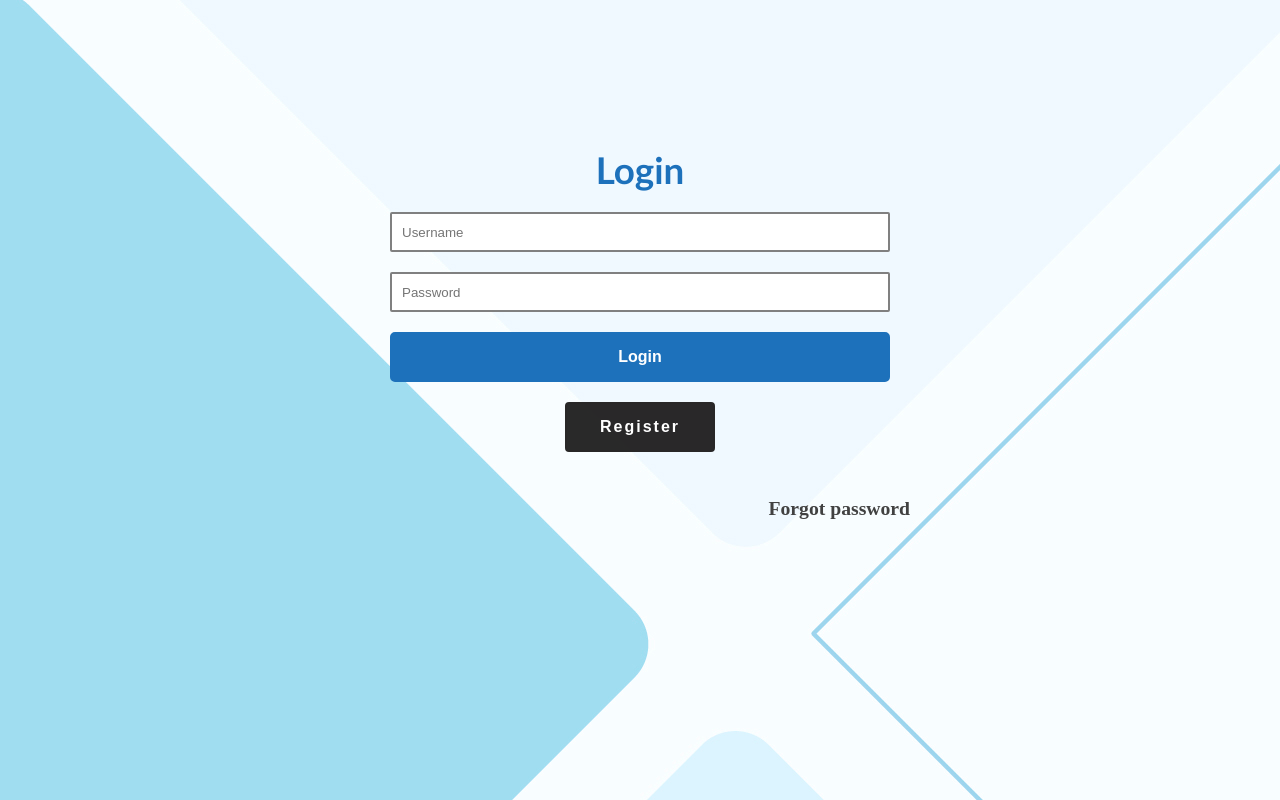
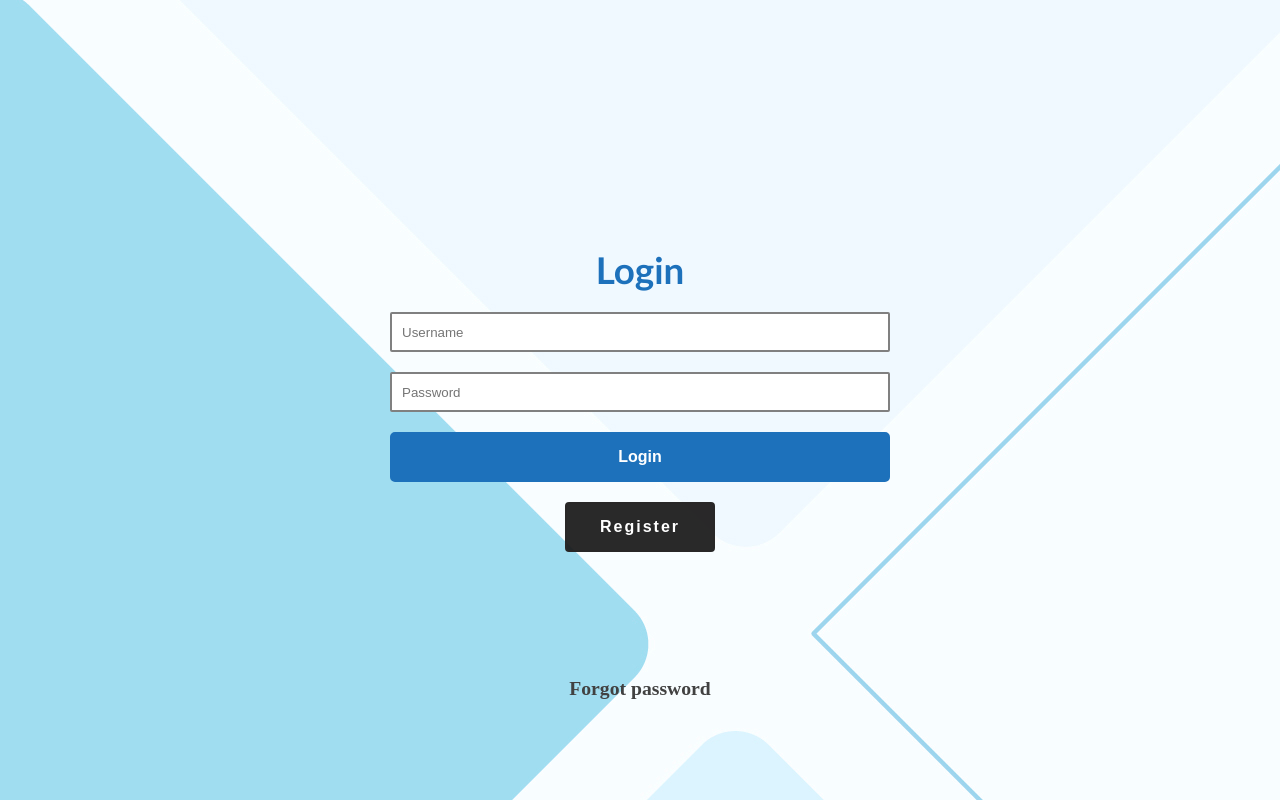
Before and after one commit to mysteriork/LinkedIn-Lite, a React (Create React App) app in the folder frontend/: page /login in a window 1280 px wide. Built offline with nearby package versions, Linux system fonts and the light colour scheme.

Commit message:
Updated frontend

```diff
--- a/frontend/src/components/home.js
+++ b/frontend/src/components/home.js
@@ -137,7 +137,7 @@ function Home() {
 
   const searchIT = () => {
     if (!search.trim()) {
-      showData(); // reset to full list
+      showData();
       return;
     }
     setSearchClick(true);
@@ -161,7 +161,7 @@ function Home() {
               color: "white",
               fontSize: "large",
               fontWeight: "600",
-              fontFamily: "calibri",
+              fontFamily: "Arial",
             }}
           >
             LinkedIn Lite
@@ -181,10 +181,10 @@ function Home() {
               style={{
                 fontSize: "medium",
                 color: "white",
-                fontFamily: "cursive",
+                fontFamily: "Arial",
               }}
             >
-              User Profile
+              USER PROFILE{" "}
             </strong>
             {name ? (
               <a className="bttn2" onClick={() => setMenuOpen((prev) => !prev)}>
--- a/frontend/src/web.css
+++ b/frontend/src/web.css
@@ -157,7 +157,8 @@ li {
   width: 450px;
   border-radius: 5px;
   font-size: medium;
-  font-family: "Gill Sans", "Gill Sans MT", Calibri, "Trebuchet MS", sans-serif;
+  font-family: "Lucida Sans", "Lucida Sans Regular", "Lucida Grande",
+    "Lucida Sans Unicode", Geneva, Verdana, sans-serif;
   text-indent: 15px;
   color: black;
   opacity: 0.8;
@@ -183,7 +184,8 @@ li {
   color: var(--accent-color);
   border-radius: 4px;
   font-size: medium;
-  font-family: Arial, Helvetica, sans-serif;
+  font-family: "Lucida Sans", "Lucida Sans Regular", "Lucida Grande",
+    "Lucida Sans Unicode", Geneva, Verdana, sans-serif;
   font-weight: 600;
 }
 
@@ -238,7 +240,8 @@ li {
   text-indent: 10px;
   letter-spacing: 2px;
   border: none;
-  font-size: medium;
+  font-size: large;
+  font-family: "Segoe UI", Tahoma, Geneva, Verdana, sans-serif;
   color: rgb(55, 55, 55);
   white-space: pre-wrap;
   overflow-wrap: break-word;
@@ -321,6 +324,7 @@ li {
   padding: 10px;
   border: 2px solid white;
   font-size: medium;
+  font-family: Arial, Helvetica, sans-serif;
   font-weight: 600;
   transition: box-shadow 0.3s ease;
 }
@@ -415,8 +419,6 @@ li {
   margin-top: 20px;
   display: flex;
   align-items: center;
-}
-#commentSection :focus {
 }
 
 .replybox {
@@ -596,20 +598,22 @@ li {
 }
 
 #login {
-  background-image: url("./components//images/bg.jpg");
+  background-image: url("./components/images/bg.jpg");
   height: 100vh;
-  margin: 0;
+  display: flex;
+  justify-content: center;
+  align-items: center;
 }
 
 .login {
+  position: relative;
+  gap: 20px;
+  justify-content: center;
   height: 600px;
-  width: 700px;
-  position: relative;
+  width: 900px;
   flex-direction: column;
-  margin-inline: auto;
-  justify-content: center;
-  gap: 20px;
 }
+
 .login > input {
   height: 40px;
   width: 500px;
@@ -654,8 +658,7 @@ li {
 
 .resetBtn {
   position: absolute;
-  bottom: 80px;
-  right: 80px;
+  bottom: 0;
 }
 
 .resetBtn:hover {
```
